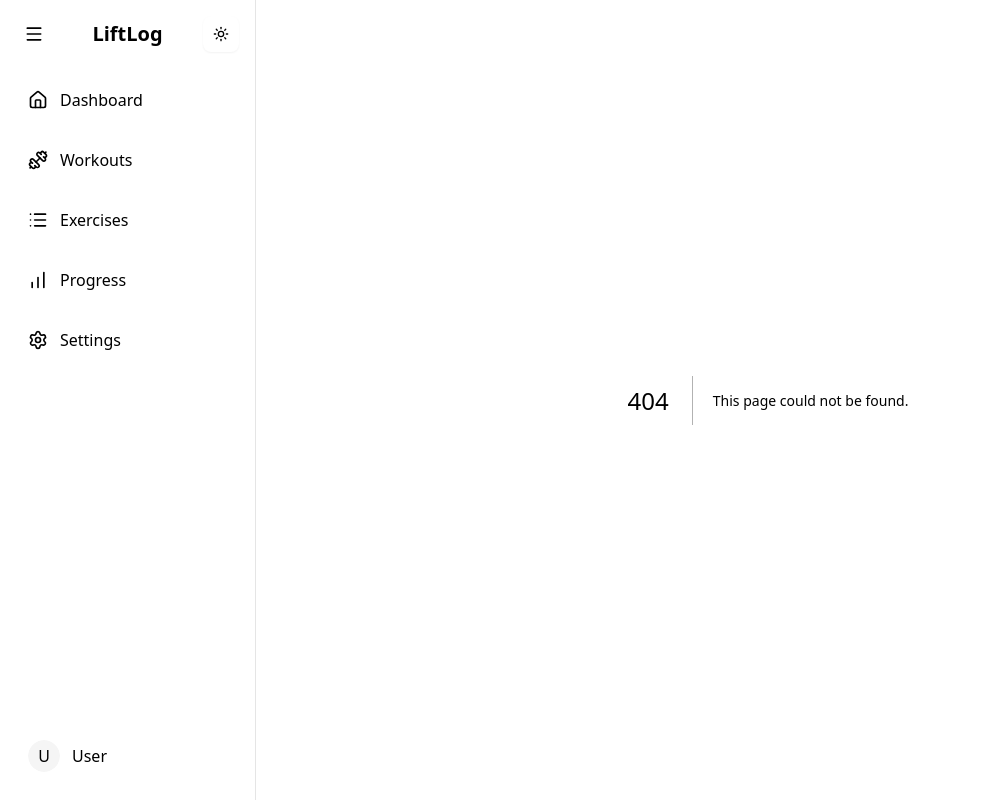
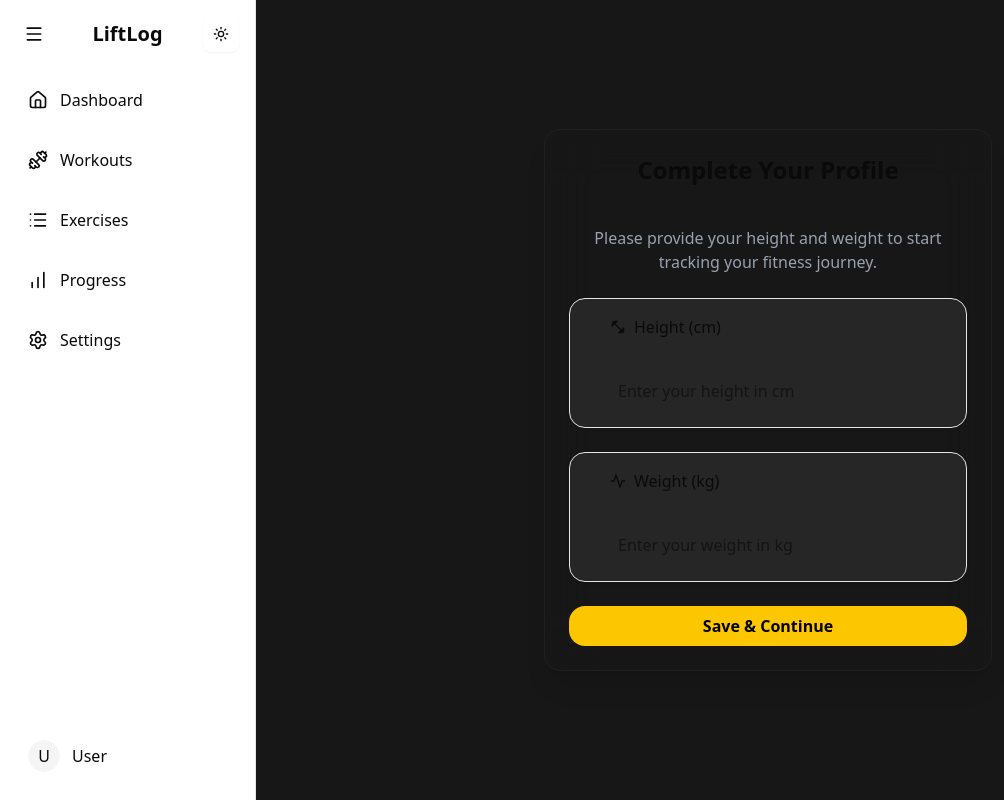
Before and after one commit to johnvesslyalti/lift-log, a Next.js app: page /details in a window 1280 px wide. Before the commit this address had no page. Shown: the whole page, without its empty margins (0-1004 px from the left). Built offline with nearby package versions, Linux system fonts and the light colour scheme.

Commit message:
feat: implement user profile completion form and update redirect logic

```diff
--- /dev/null
+++ b/src/app/details/page.tsx
@@ -0,0 +1,103 @@
+"use client";
+
+import { useState } from "react";
+import { useRouter } from "next/navigation";
+import { useUserStore } from "@/store/userStore";
+import { Card, CardContent, CardHeader } from "@/components/ui/card";
+import { MdFitnessCenter } from "react-icons/md";
+import { FiActivity } from "react-icons/fi";
+
+export default function CompleteProfileForm() {
+  const user = useUserStore((state) => state.user);
+  const router = useRouter();
+
+  const [height, setHeight] = useState<number | "">(user?.height ?? "");
+  const [weight, setWeight] = useState<number | "">(user?.weight ?? "");
+  const [loading, setLoading] = useState(false);
+  const [error, setError] = useState<string>("");
+
+  const handleSubmit = async (e: React.FormEvent) => {
+    e.preventDefault();
+    setError("");
+
+    if (!height || !weight) {
+      setError("Please fill in both height and weight.");
+      return;
+    }
+
+    try {
+      setLoading(true);
+      const res = await fetch("/api/profile", {
+        method: "POST",
+        headers: { "Content-Type": "application/json" },
+        body: JSON.stringify({ height, weight }),
+      });
+
+      if (!res.ok) throw new Error("Failed to update profile");
+
+      router.push("/dashboard"); // redirect to dashboard after completion
+    } catch (err) {
+      setError((err as Error).message || "An unexpected error occurred.");
+    } finally {
+      setLoading(false);
+    }
+  };
+
+  return (
+    <div className="min-h-screen flex items-center justify-center bg-neutral-900 p-6">
+      <form
+        onSubmit={handleSubmit}
+        className="w-full max-w-md rounded-2xl shadow-xl backdrop-blur-xl border border-neutral-800/70 p-6 flex flex-col gap-6"
+      >
+        <h1 className="text-2xl font-bold text-center mb-4">Complete Your Profile</h1>
+        <p className="text-center text-gray-400">
+          Please provide your height and weight to start tracking your fitness journey.
+        </p>
+
+        {/* Height */}
+        <Card className="bg-neutral-800 backdrop-blur-xl rounded-2xl p-4">
+          <CardHeader className="flex items-center gap-2">
+            <MdFitnessCenter /> Height (cm)
+          </CardHeader>
+          <CardContent>
+            <input
+              type="number"
+              className="w-full rounded-xl p-2 mt-2 text-black"
+              placeholder="Enter your height in cm"
+              value={height}
+              onChange={(e) => setHeight(Number(e.target.value))}
+            />
+          </CardContent>
+        </Card>
+
+        {/* Weight */}
+        <Card className="bg-neutral-800 backdrop-blur-xl rounded-2xl p-4">
+          <CardHeader className="flex items-center gap-2">
+            <FiActivity /> Weight (kg)
+          </CardHeader>
+          <CardContent>
+            <input
+              type="number"
+              className="w-full rounded-xl p-2 mt-2 text-black"
+              placeholder="Enter your weight in kg"
+              value={weight}
+              onChange={(e) => setWeight(Number(e.target.value))}
+            />
+          </CardContent>
+        </Card>
+
+        {/* Error */}
+        {error && <p className="text-red-500 text-center">{error}</p>}
+
+        {/* Submit Button */}
+        <button
+          type="submit"
+          className="bg-yellow-400 hover:bg-yellow-500 text-black font-bold py-2 rounded-2xl transition"
+          disabled={loading}
+        >
+          {loading ? "Saving..." : "Save & Continue"}
+        </button>
+      </form>
+    </div>
+  );
+}
--- a/src/app/page.tsx
+++ b/src/app/page.tsx
@@ -1,24 +1,54 @@
 'use client';
 
-import { useEffect } from "react";
+import { useEffect, useState } from "react";
 import { useRouter } from "next/navigation";
 import Footer from "@/components/footer";
 import HandleLogin from "@/components/handle-login";
 import { authClient } from "@/lib/auth-client";
 
 export default function Page() {
-  const { data: session } = authClient.useSession();
+  const { data: session, isPending } = authClient.useSession();
   const router = useRouter();
+  const [checking, setChecking] = useState(true);
 
   useEffect(() => {
-    if (session?.user) {
-      router.push("/dashboard"); // Client-side redirect
-    }
+    const redirectUser = async () => {
+      if (session?.user) {
+        // Fetch full user data from your backend to check height/weight
+        try {
+          const res = await fetch("/api/user/me"); // create this route to get user info
+          if (!res.ok) throw new Error("Failed to fetch user data");
+          const user = await res.json();
+
+          if (!user.height || !user.weight) {
+            router.push("/details"); // Redirect to details page
+          } else {
+            router.push("/dashboard"); // Redirect to dashboard
+          }
+        } catch (error) {
+          console.error(error);
+        } finally {
+          setChecking(false);
+        }
+      } else {
+        setChecking(false);
+      }
+    };
+
+    redirectUser();
   }, [session, router]);
 
+  if (isPending || checking) {
+    return (
+      <div className="min-h-screen flex items-center justify-center">
+        Loading...
+      </div>
+    );
+  }
+
   return (
-    <div className="flex flex-col justify-center">
-      <main className="min-h-screen flex flex-col items-center justify-center">
+    <div className="flex flex-col justify-center min-h-screen">
+      <main className="flex flex-col items-center justify-center flex-1">
         <div className="text-xl mb-4">Landing page coming soon...</div>
         <HandleLogin />
       </main>
```
Also changed, not shown: 2 other files (tests, documents, lock files or other folders).
